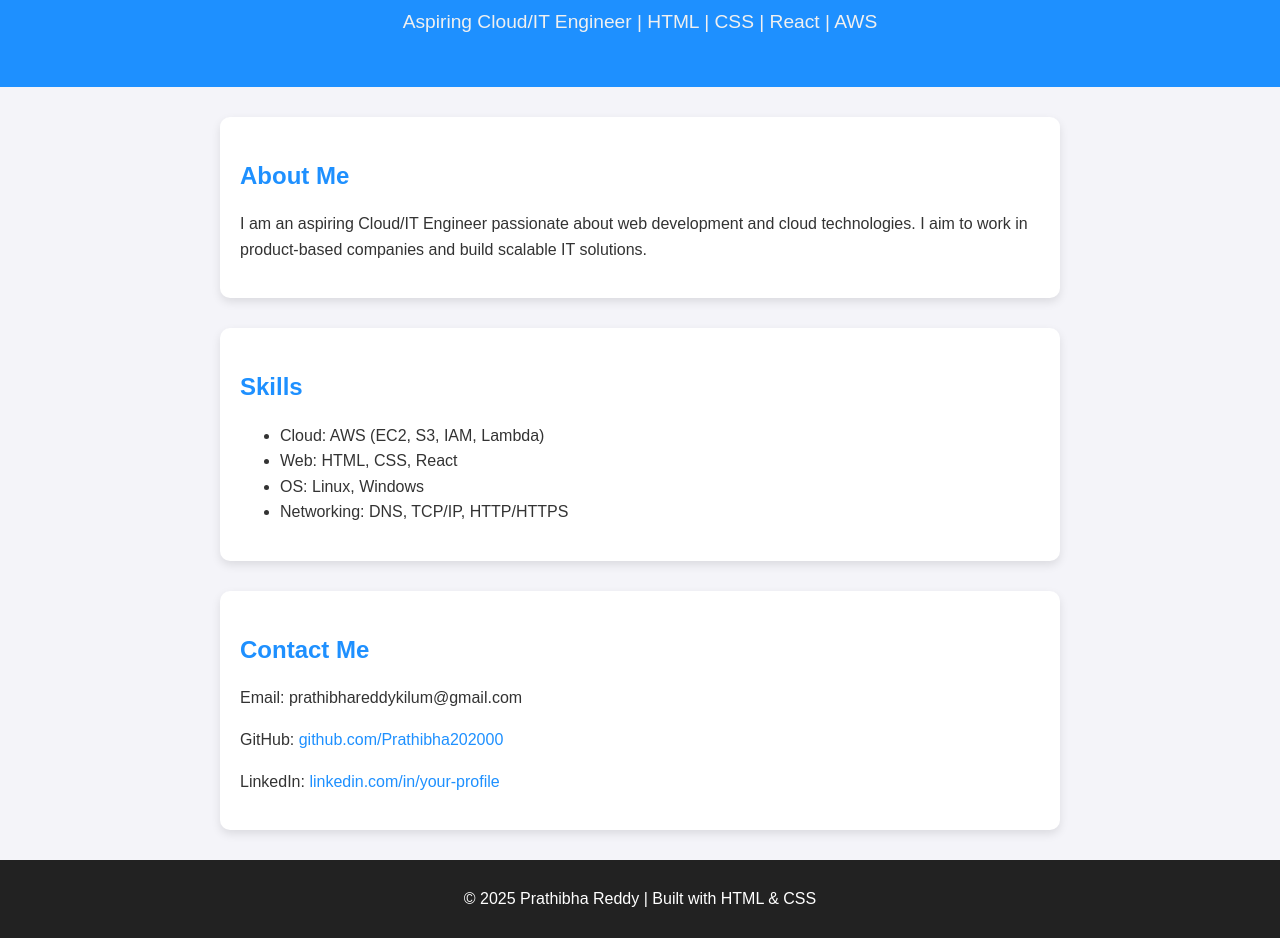
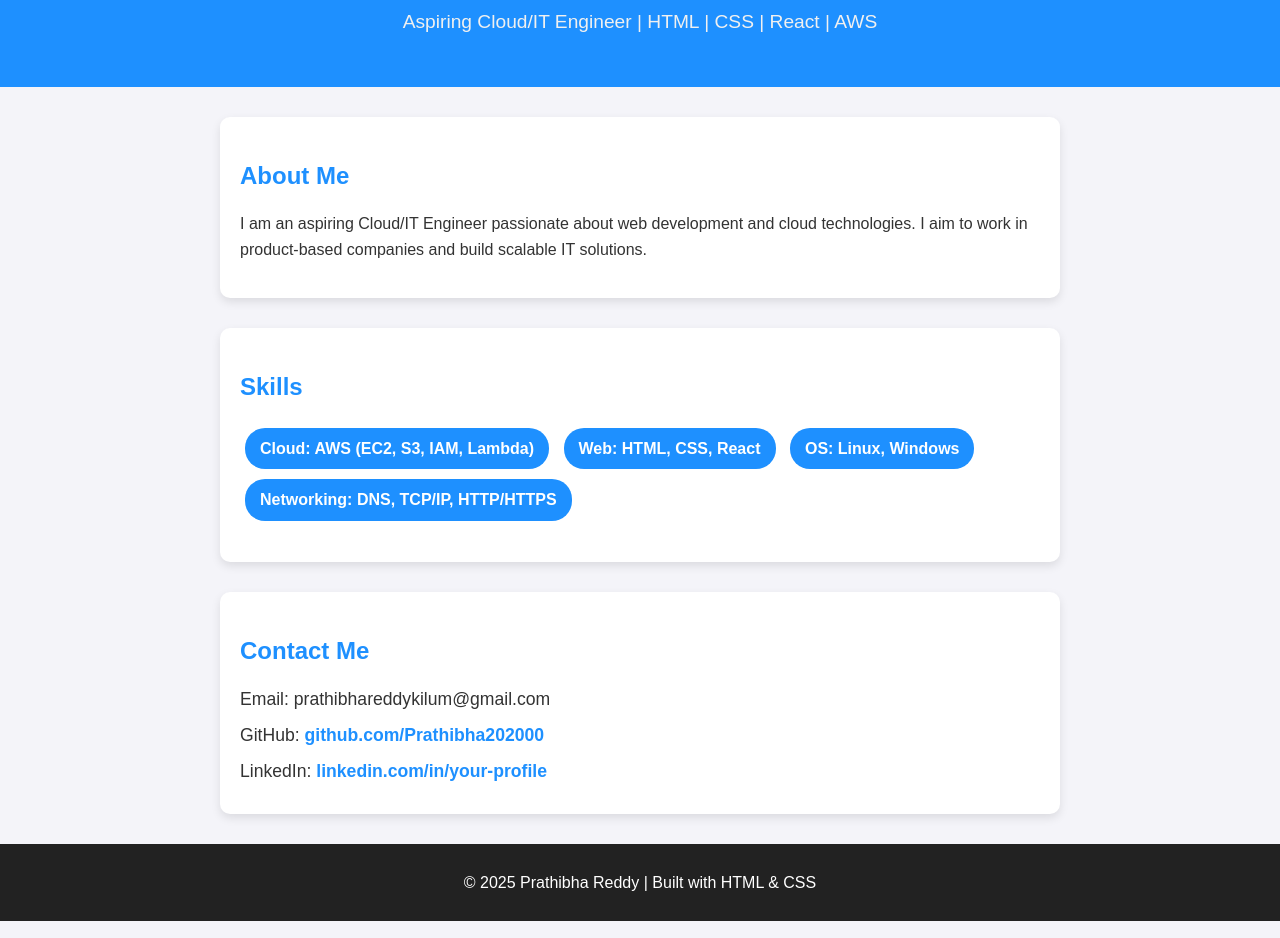
Before and after one commit to Prathibha202000/portfolio-website., a plain HTML site: page index.html in a window 1280 px wide. Shown: the part 133-1071 px from the top of the page. Drawn offline with Linux system fonts and the light colour scheme.

Commit message:
Update style.css

```diff
--- a/style.css
+++ b/style.css
@@ -74,3 +74,33 @@ a {
 a:hover {
   text-decoration: underline;
 }
+/* Skills Section */
+#skills ul {
+  list-style-type: none; /* remove bullets */
+  padding: 0;
+}
+
+#skills li {
+  background: #1e90ff;
+  color: white;
+  display: inline-block;
+  padding: 8px 15px;
+  margin: 5px;
+  border-radius: 20px;
+  font-weight: bold;
+}
+/* Contact Section */
+#contact p {
+  font-size: 1.1em;
+  margin: 8px 0;
+}
+
+#contact a {
+  color: #1e90ff;
+  text-decoration: none;
+  font-weight: bold;
+}
+
+#contact a:hover {
+  text-decoration: underline;
+}
```
